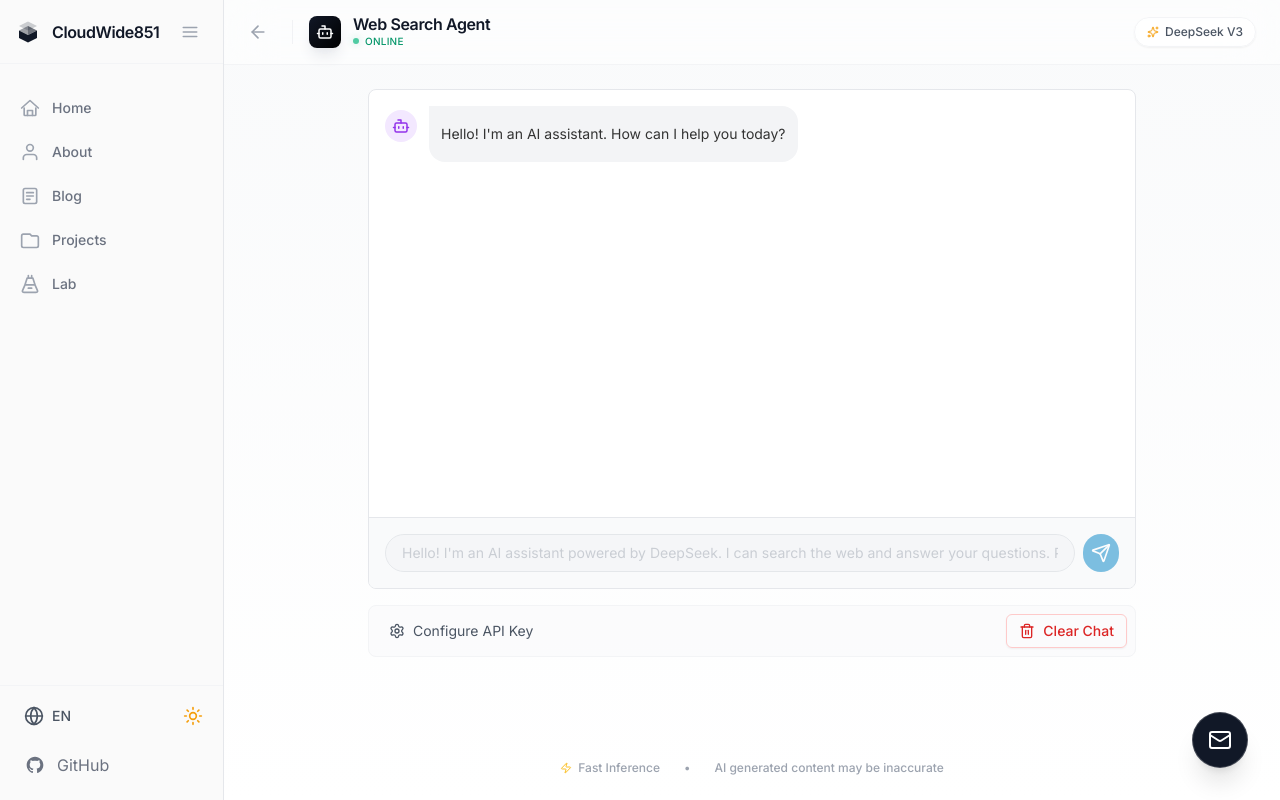
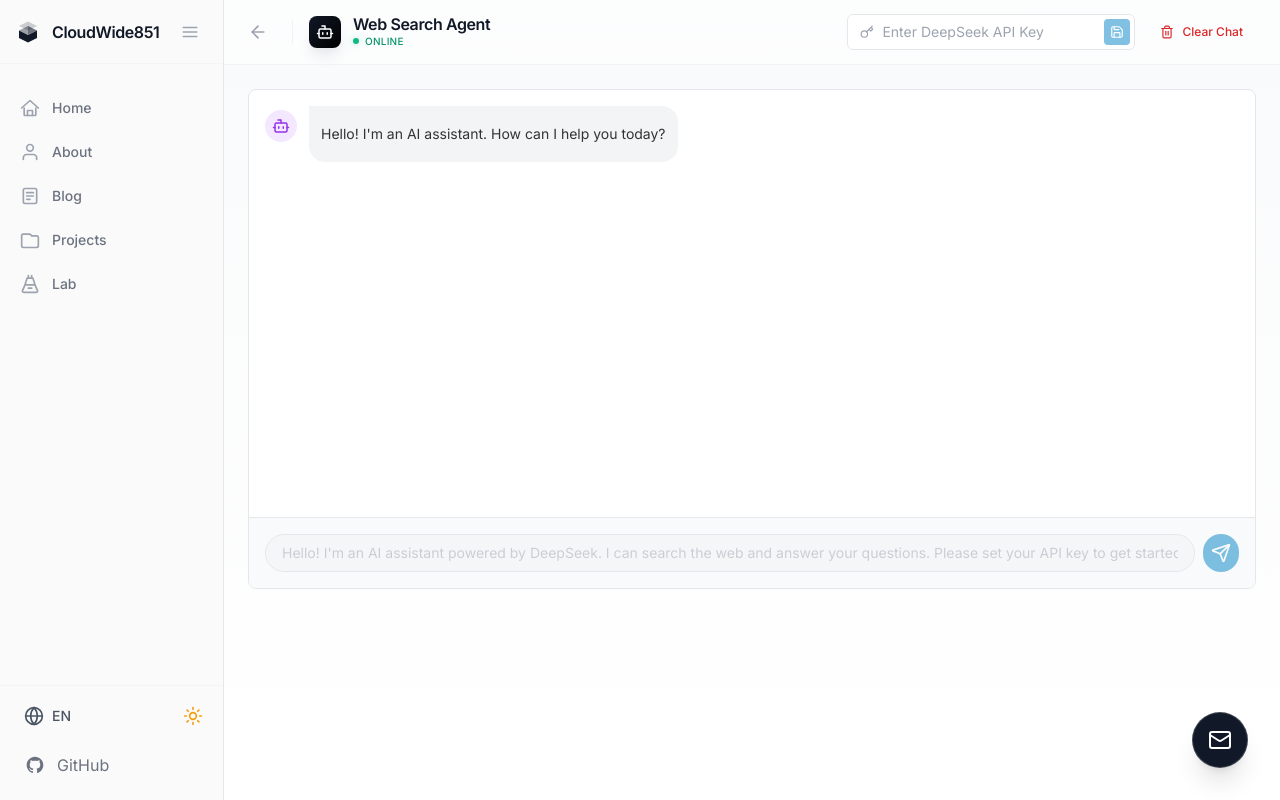
Before and after one commit to CloudWide851/CloudWide851.github.io, a React (Vite) app: page /lab/agent in a window 1280 px wide. Built offline with nearby package versions, Linux system fonts and the light colour scheme.

Commit message:
feat(agent): optimize search trigger, performance, and UI layout

```diff
--- a/src/components/lab/Agent/AgentExperiment.tsx
+++ b/src/components/lab/Agent/AgentExperiment.tsx
@@ -1,30 +1,26 @@
-import { useState } from 'react';
-import { Settings, Trash2, Key } from 'lucide-react';
-import { useAgent } from './hooks/useAgent';
 import ChatInterface from './ChatInterface';
-import SettingsPanel from './SettingsPanel';
 import SearchResultsPreview from './SearchResultsPreview';
-import { cn } from '@/lib/utils';
-import { useTranslation } from 'react-i18next';
+import type { AgentMessage, SearchResult } from './types';
 
-export default function AgentExperiment() {
-  const {
+interface AgentExperimentProps {
+  apiKey: string;
+  messages: AgentMessage[];
+  isLoading: boolean;
+  status: string;
+  sendMessage: (content: string) => Promise<void>;
+  searchResults: SearchResult[];
+}
+
+export default function AgentExperiment({
   apiKey,
-    saveApiKey,
-    deleteApiKey,
   messages,
   isLoading,
   status,
   sendMessage,
-    searchResults,
-    clearMessages
-  } = useAgent();
-
-  const { t: _t } = useTranslation('lab');
-  const [showSettings, setShowSettings] = useState(false);
-
+  searchResults
+}: AgentExperimentProps) {
   return (
-    <div className="w-full max-w-3xl mx-auto flex flex-col gap-4">
+    <div className="w-full h-full flex flex-col gap-4">
       <ChatInterface
         messages={messages}
         isLoading={isLoading}
@@ -33,67 +29,12 @@ export default function AgentExperiment() {
         hasApiKey={!!apiKey}
       />
 
-      {/* Footer Section */}
-      <div className="flex flex-col gap-3">
       {/* Search Results (if any) */}
       {searchResults.length > 0 && (
         <div className="animate-in fade-in slide-in-from-top-2 duration-300">
           <SearchResultsPreview results={searchResults} />
         </div>
       )}
-
-        {/* Controls Bar */}
-        <div className="flex items-center justify-between px-2 py-2 bg-gray-50/50 rounded-lg border border-gray-100">
-          <button
-            onClick={() => setShowSettings(!showSettings)}
-            className={cn(
-              "flex items-center gap-2 text-sm px-3 py-1.5 rounded-md transition-colors",
-              showSettings
-                ? "bg-gray-200 text-gray-800"
-                : "text-gray-600 hover:bg-gray-100"
-            )}
-          >
-            {apiKey ? (
-              <>
-                <div className="relative">
-                  <Key size={16} />
-                  <span className="absolute -top-0.5 -right-0.5 w-2 h-2 bg-green-500 rounded-full border border-white" />
-                </div>
-                <span className="font-medium">API Key Configured</span>
-              </>
-            ) : (
-              <>
-                <Settings size={16} />
-                <span>Configure API Key</span>
-              </>
-            )}
-          </button>
-
-          <button
-            onClick={() => {
-              if (confirm('Are you sure you want to clear the conversation? This cannot be undone.')) {
-                clearMessages();
-              }
-            }}
-            className="flex items-center gap-2 text-sm text-red-600 hover:text-red-700 px-3 py-1.5 rounded-md hover:bg-red-50 transition-colors border border-red-200 hover:border-red-300 shadow-sm"
-            title="Clear conversation"
-          >
-            <Trash2 size={16} />
-            <span className="font-medium">Clear Chat</span>
-          </button>
-        </div>
-
-        {/* Collapsible Settings Panel */}
-        {showSettings && (
-          <div className="animate-in fade-in slide-in-from-top-2 duration-200">
-            <SettingsPanel
-              apiKey={apiKey}
-              onSave={saveApiKey}
-              onDelete={deleteApiKey}
-            />
-          </div>
-        )}
-      </div>
     </div>
   );
 }
--- /dev/null
+++ b/src/components/lab/Agent/SettingsPanelInline.tsx
@@ -0,0 +1,97 @@
+import { useState, useEffect, type KeyboardEvent } from 'react';
+import { Key, Save, CheckCircle2, Trash2 } from 'lucide-react';
+import { cn } from '@/lib/utils';
+
+interface SettingsPanelInlineProps {
+  apiKey: string;
+  onSave: (key: string) => void;
+  onDelete: () => void;
+}
+
+export default function SettingsPanelInline({ apiKey, onSave, onDelete }: SettingsPanelInlineProps) {
+  const [inputValue, setInputValue] = useState(apiKey);
+  const [isEditing, setIsEditing] = useState(!apiKey);
+  const [showInput, setShowInput] = useState(false);
+
+  useEffect(() => {
+    setInputValue(apiKey);
+    if (!apiKey) {
+      setIsEditing(true);
+    } else {
+      setIsEditing(false);
+    }
+  }, [apiKey]);
+
+  const handleSave = () => {
+    if (inputValue.trim()) {
+      onSave(inputValue.trim());
+      setIsEditing(false);
+      setShowInput(false);
+    }
+  };
+
+  const handleDelete = () => {
+    onDelete();
+    setInputValue('');
+    setIsEditing(true);
+    setShowInput(true);
+  };
+
+  const handleKeyDown = (e: KeyboardEvent) => {
+    if (e.key === 'Enter') {
+      handleSave();
+    }
+  };
+
+  if (!isEditing && apiKey && !showInput) {
+    return (
+      <button
+        onClick={() => setShowInput(true)}
+        className="flex items-center gap-2 px-3 py-1.5 bg-green-500/10 hover:bg-green-500/20 text-green-600 dark:text-green-400 rounded-md text-sm transition-colors border border-green-500/20"
+        title="Click to edit API Key"
+      >
+        <CheckCircle2 size={14} />
+        <span className="font-medium">API Key Configured</span>
+      </button>
+    );
+  }
+
+  return (
+    <div className="relative flex items-center">
+      <div className={cn(
+        "flex items-center gap-2 bg-white dark:bg-zinc-800 border border-gray-200 dark:border-zinc-700 rounded-md p-1 pl-3 transition-all",
+        showInput || isEditing ? "w-72" : "w-auto"
+      )}>
+        <Key size={14} className="text-gray-400 shrink-0" />
+        <input
+          type="password"
+          value={inputValue}
+          onChange={(e) => setInputValue(e.target.value)}
+          onKeyDown={handleKeyDown}
+          placeholder="Enter DeepSeek API Key"
+          className="flex-1 bg-transparent border-none outline-none text-sm w-full min-w-0 text-gray-900 dark:text-gray-100 placeholder:text-gray-400"
+          autoFocus
+        />
+        <div className="flex gap-1">
+          <button
+            onClick={handleSave}
+            disabled={!inputValue.trim()}
+            className="p-1.5 bg-primary-600 text-white rounded hover:bg-primary-700 disabled:opacity-50 disabled:cursor-not-allowed shrink-0"
+            title="Save API Key"
+          >
+            <Save size={14} />
+          </button>
+          {apiKey && (
+            <button
+              onClick={handleDelete}
+              className="p-1.5 bg-red-50 text-red-600 rounded hover:bg-red-100 dark:bg-red-900/20 dark:text-red-400 dark:hover:bg-red-900/40 shrink-0"
+              title="Remove API Key"
+            >
+              <Trash2 size={14} />
+            </button>
+          )}
+        </div>
+      </div>
+    </div>
+  );
+}
--- a/src/components/lab/Agent/hooks/useAgent.ts
+++ b/src/components/lab/Agent/hooks/useAgent.ts
@@ -84,8 +84,10 @@ export function useAgent() {
     setSearchResults([]); // Clear previous search results
 
     try {
-      // 1. Check if search is needed
-      const shouldSearch = /what|who|when|where|why|how|latest|current|news/i.test(content);
+      // 1. Check if search is needed - Aggressive trigger
+      // Search unless it's a simple greeting, acknowledgement, or very short message
+      const isSimpleChat = /^(hi|hello|hey|thanks|thank you|thx|ok|okay|got it|bye|good morning|good afternoon|good night)$/i.test(content.trim());
+      const shouldSearch = !isSimpleChat && content.length > 3; // Reduced threshold to capture short queries like "Apple stock"
 
       let systemContext = SYSTEM_PROMPT;
       let citations: string[] = [];
--- a/src/pages/lab/AgentPage.tsx
+++ b/src/pages/lab/AgentPage.tsx
@@ -1,15 +1,23 @@
 import AgentExperiment from '@/components/lab/Agent/AgentExperiment';
+import SettingsPanelInline from '@/components/lab/Agent/SettingsPanelInline';
 import { useTranslation } from 'react-i18next';
-import { ArrowLeft, Bot, Sparkles, Zap } from 'lucide-react';
+import { ArrowLeft, Bot, Trash2 } from 'lucide-react';
 import { Link } from 'react-router-dom';
-
+import { useAgent } from '@/components/lab/Agent/hooks/useAgent';
 
 export default function AgentPage() {
   const { t } = useTranslation('lab');
+  const {
+    apiKey,
+    saveApiKey,
+    deleteApiKey,
+    clearMessages,
+    ...experimentProps
+  } = useAgent();
 
   return (
     <div className="h-full flex-1 bg-gradient-to-b from-gray-50 to-white flex flex-col font-sans overflow-hidden">
-      {/* Header */}
+      {/* Header with Toolbar */}
       <header className="bg-white/50 backdrop-blur-xl border-b border-gray-100 sticky top-0 z-20 shrink-0">
         <div className="max-w-6xl mx-auto px-4 sm:px-6 h-16 flex items-center justify-between">
           <div className="flex items-center gap-4">
@@ -30,7 +38,7 @@ export default function AgentPage() {
                   {t('experiments.agent.title')}
                 </h1>
                 <div className="flex items-center gap-1.5 mt-0.5">
-                  <span className="w-1.5 h-1.5 rounded-full bg-emerald-500 animate-pulse shadow-[0_0_8px_rgba(16,185,129,0.4)]" />
+                  <span className="w-1.5 h-1.5 rounded-full bg-emerald-500 shadow-[0_0_8px_rgba(16,185,129,0.4)]" />
                   <span className="text-[10px] font-medium text-emerald-600 uppercase tracking-wide">Online</span>
                 </div>
               </div>
@@ -38,27 +46,34 @@ export default function AgentPage() {
           </div>
 
           <div className="flex items-center gap-3">
-             <div className="hidden sm:flex items-center gap-1.5 px-3 py-1.5 bg-white/50 border border-gray-100 rounded-full text-xs font-medium text-gray-600 shadow-sm backdrop-blur-sm">
-               <Sparkles size={12} className="text-amber-500" />
-               <span>DeepSeek V3</span>
-             </div>
+            <SettingsPanelInline
+              apiKey={apiKey}
+              onSave={saveApiKey}
+              onDelete={deleteApiKey}
+            />
+
+            <button
+              onClick={() => {
+                if (confirm('Are you sure you want to clear the conversation? This cannot be undone.')) {
+                  clearMessages();
+                }
+              }}
+              className="flex items-center gap-2 px-3 py-1.5 text-xs font-medium text-red-600 hover:text-red-700 hover:bg-red-50 rounded-md border border-transparent hover:border-red-100 transition-all"
+              title="Clear conversation"
+            >
+              <Trash2 size={14} />
+              <span className="hidden sm:inline">Clear Chat</span>
+            </button>
           </div>
         </div>
       </header>
 
       {/* Main Content */}
       <main className="flex-1 w-full max-w-6xl mx-auto p-4 md:p-6 flex flex-col overflow-hidden">
-        <div className="flex-1 overflow-hidden flex flex-col relative z-10">
-          <AgentExperiment />
-        </div>
-
-        <div className="mt-4 flex justify-center gap-6 text-xs text-gray-400 font-medium shrink-0">
-          <span className="flex items-center gap-1.5">
-            <Zap size={12} className="text-amber-400" /> Fast Inference
-          </span>
-          <span>•</span>
-          <span>AI generated content may be inaccurate</span>
-        </div>
+        <AgentExperiment
+          apiKey={apiKey}
+          {...experimentProps}
+        />
       </main>
     </div>
   );
```
Also changed, not shown: src/components/ui/ThemeToggle.tsx (+5 -2 lines), .claude/CLAUDE.md. Lines whose indentation alone changed are shown as unchanged.
